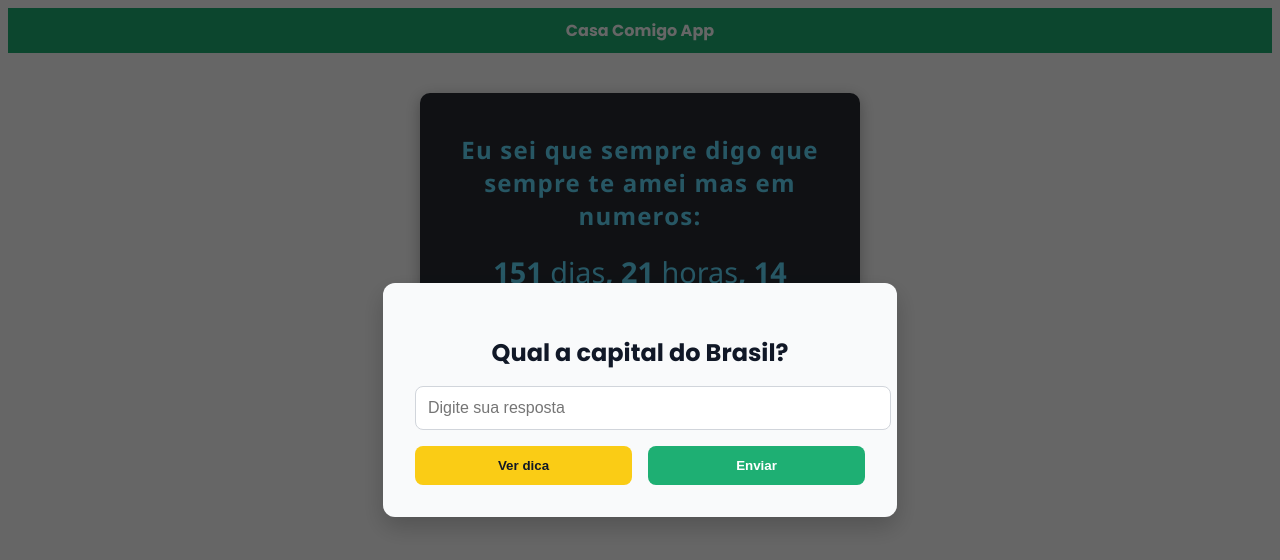
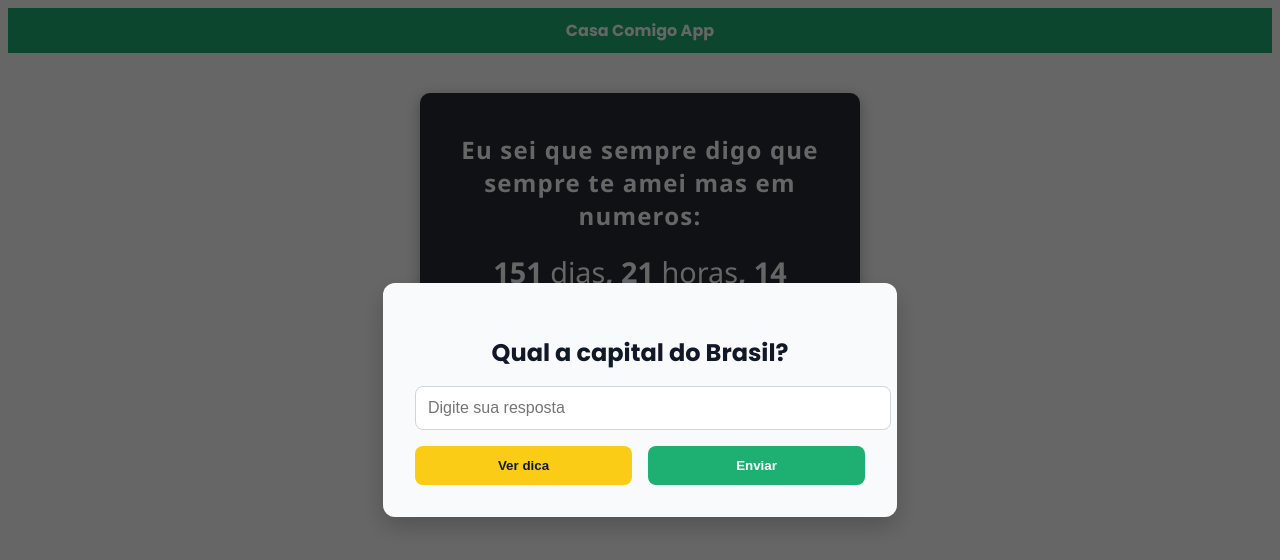
Before and after one commit to vinicius9141/casa-comigo-app, a React (Vite) app: page / in a window 1280 px wide. Shown: the top 560 px of the page. Built offline with nearby package versions, Linux system fonts and the light colour scheme; a web font is replaced by a local one.

Commit message:
change text button sucessMOdal

```diff
--- a/src/components/History.jsx
+++ b/src/components/History.jsx
@@ -48,7 +48,7 @@ const History = () => {
     padding: 20,
     borderRadius: 10,
     backgroundColor: '#282c34',
-    color: '#61dafb',
+    color: '#ffffffff',
     boxShadow: '0 4px 15px rgba(0,0,0,0.3)',
     fontFamily: "'Segoe UI', Tahoma, Geneva, Verdana, sans-serif",
     textAlign: 'center',
--- a/src/components/SuccessModal.jsx
+++ b/src/components/SuccessModal.jsx
@@ -6,7 +6,7 @@ const SuccessModal = ({ onFinal }) => {
       <div style={styles.modal}>
         <h2 style={styles.title}>🎉 Parabéns!</h2>
         <p style={styles.message}>Você respondeu todas as perguntas corretamente.</p>
-        <button onClick={onFinal} style={styles.button}>Recomeçar</button>
+        <button onClick={onFinal} style={styles.button}>Finalizar</button>
       </div>
     </div>
   );
```
